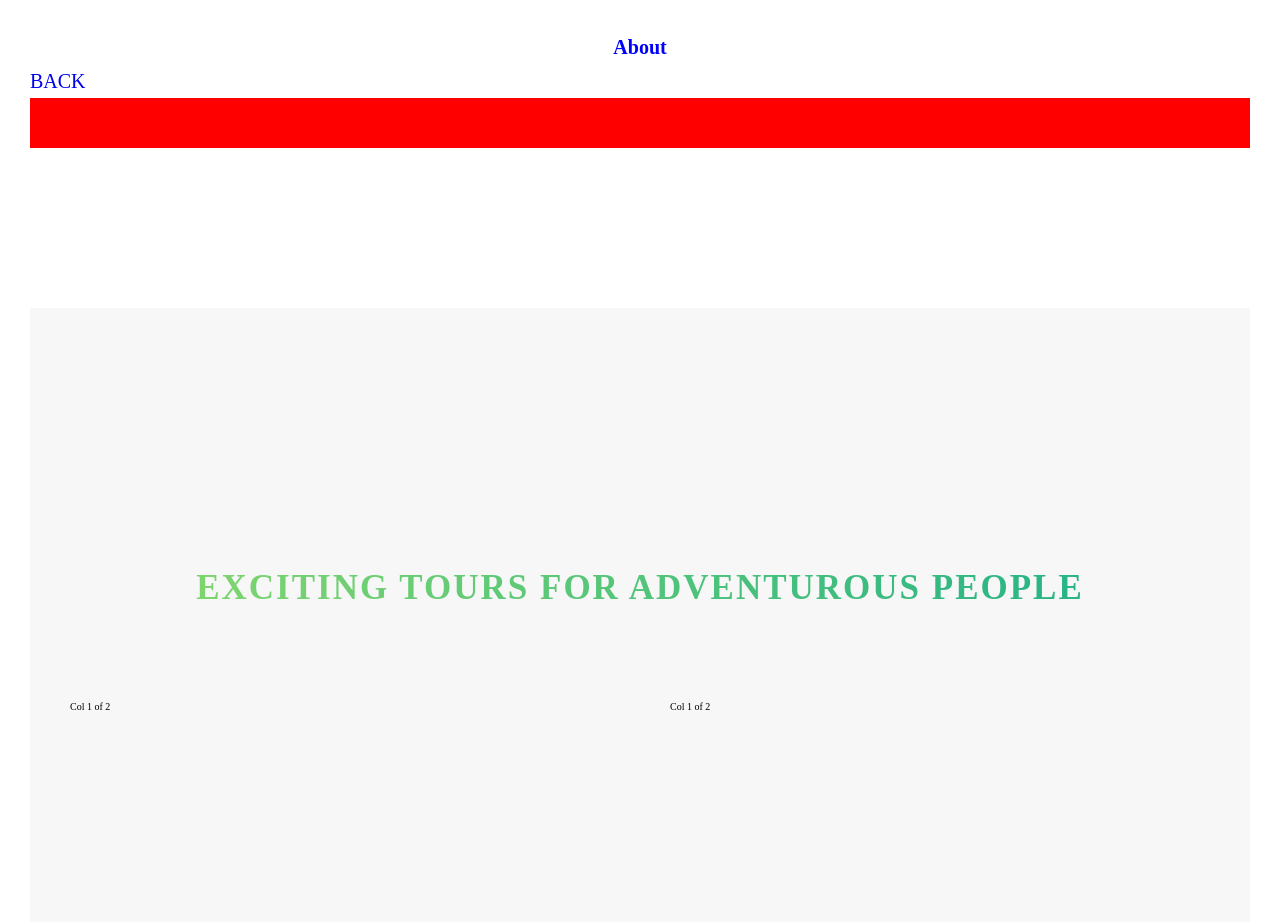
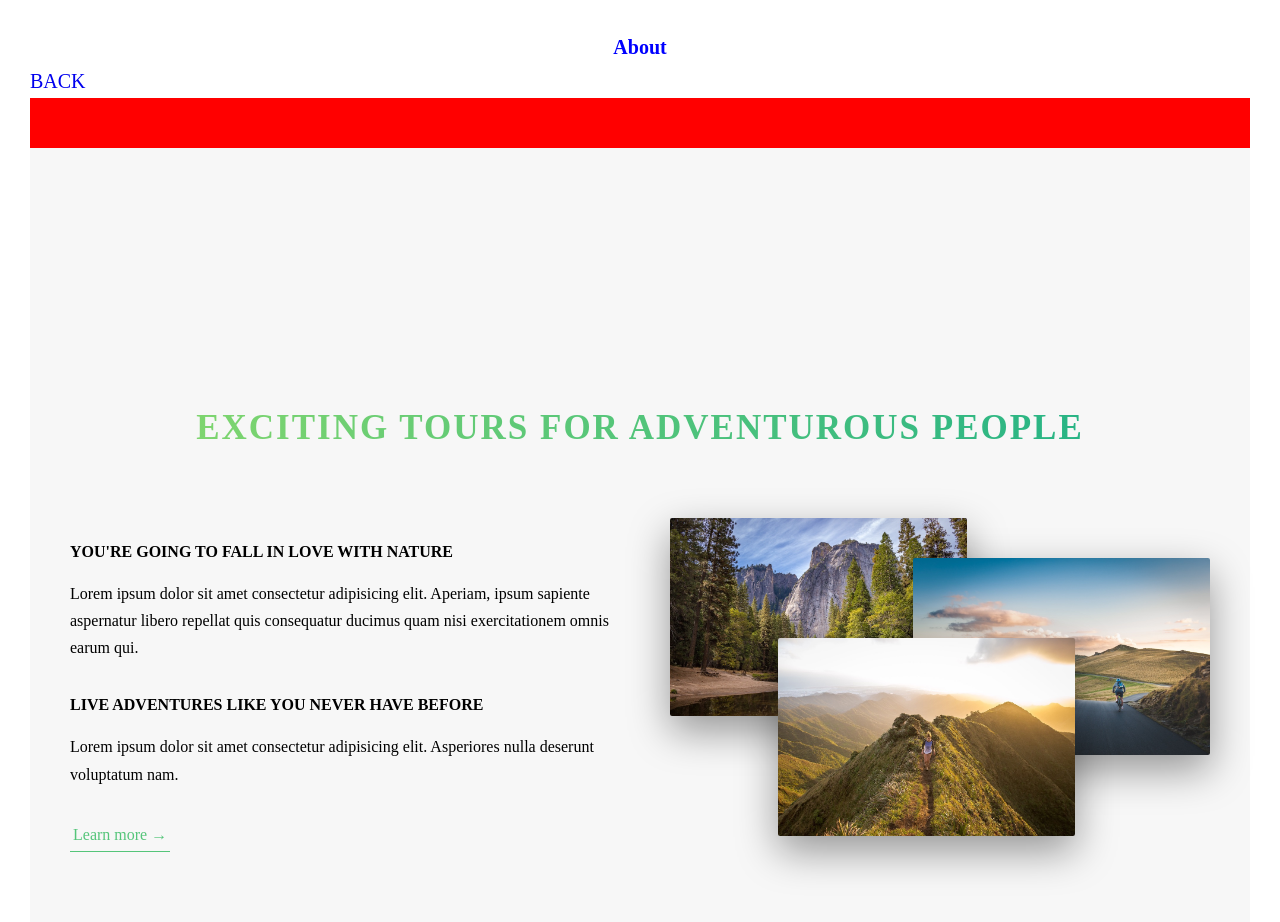
Before and after one commit to CRGavrila/simple-html-sass, a website: page src/pages/about.html in a window 1280 px wide. Drawn offline with Linux system fonts and the light colour scheme.

Commit message:
finished about-section

```diff
--- a/src/pages/about.html
+++ b/src/pages/about.html
@@ -17,19 +17,34 @@
     <a class="Page-Link" href="../index.html">BACK</a>
     <div class="Top-Limit"></div>
 
-    <section class="about-section">
-        <!-- utility class -->
-        <div class="u-center-text u-margin-bottom-8">
+    <section class="section-about">
+        <div class="u-center-text u-margin-bottom-big">
             <h2 class="heading-secondary">
                 Exciting tours for adventurous people
             </h2>
         </div>
+
         <div class="row">
             <div class="col-1-of-2">
-                Col 1 of 2
+                <h3 class="heading-tertiary u-margin-bottom-small">You're going to fall in love with nature</h3>
+                <p class="paragraph">
+                    Lorem ipsum dolor sit amet consectetur adipisicing elit. Aperiam, ipsum sapiente aspernatur libero repellat quis consequatur
+                    ducimus quam nisi exercitationem omnis earum qui.
+                </p>
+
+                <h3 class="heading-tertiary u-margin-bottom-small">Live adventures like you never have before</h3>
+                <p class="paragraph">
+                    Lorem ipsum dolor sit amet consectetur adipisicing elit. Asperiores nulla deserunt voluptatum nam.
+                </p>
+
+                <a href="#" class="btn-text">Learn more &rarr;</a>
             </div>
             <div class="col-1-of-2">
-                Col 1 of 2
+                <div class="composition">
+                    <img src="../img/nat-1-large.jpg" alt="Photo 1" class="composition__photo composition__photo--p1">
+                    <img src="../img/nat-2-large.jpg" alt="Photo 2" class="composition__photo composition__photo--p2">
+                    <img src="../img/nat-3-large.jpg" alt="Photo 3" class="composition__photo composition__photo--p3">
+                </div>
             </div>
         </div>
     </section>
--- a/src/scss/abstracts/_variables.scss
+++ b/src/scss/abstracts/_variables.scss
@@ -2,3 +2,8 @@
 $grid-width: 114rem;
 $gutter-vertical: 8rem;
 $gutter-horizontal: 6rem;
+
+// typography
+$default-font-family: "Lato", sans-serif;
+$default-font-size: 1.6rem;
+$defualt-font-weight: 400;
--- a/src/scss/base/_typography.scss
+++ b/src/scss/base/_typography.scss
@@ -1,4 +1,58 @@
 
-$default-font-family: "Lato", sans-serif;
-$default-font-size: 1.6rem;
-$defualt-font-weight: 400;
+.heading-primary {
+    color: $color-white;
+    text-transform: uppercase;
+
+    backface-visibility: hidden;
+    margin-bottom: 6rem;
+
+    &--main {
+        display: block;
+        font-size: 6rem;
+        font-weight: 400;
+        letter-spacing: 3.5rem;
+
+        animation-name: moveInLeft;
+        animation-duration: 1s;
+        animation-timing-function: ease-out;
+    }
+
+    &--sub {
+        display: block;
+        font-size: 2rem;
+        font-weight: 700;
+        letter-spacing: 1.75rem;
+        animation: moveInRight 1s ease-out;
+    }
+}
+
+.heading-secondary {
+    font-size: 3.5rem;
+    text-transform: uppercase;
+    font-weight: 700;
+    display: inline-block;
+    background-image: linear-gradient(to right, $color-primary-light, $color-primary-dark);
+    -webkit-background-clip: text;
+    color: transparent;
+    letter-spacing: .2rem;
+    transition: all .2s;
+
+    &:hover {
+        transform: skewY(2deg) skewX(15deg) scale(1.1);
+        text-shadow: .5rem 1rem 2rem rgba($color-black, .2);
+    }
+}
+
+.heading-tertiary {
+    font-size: $default-font-size;
+    font-weight: 700;
+    text-transform: uppercase;
+}
+
+.paragraph {
+    font-size: $default-font-size;
+
+    &:not(:last-child) {
+        margin-bottom: 3rem;
+    }
+}
--- a/src/scss/base/_utilities.scss
+++ b/src/scss/base/_utilities.scss
@@ -2,6 +2,9 @@
     text-align: center;
 }
 
-.u-margin-bottom-8 {
-    margin-bottom: 8rem;
-}
+.u-margin-bottom-small { margin-bottom: 1.5rem }
+.u-margin-bottom-medium { margin-bottom: 4rem }
+.u-margin-bottom-big { margin-bottom: 8rem }
+
+.u-margin-top-big { margin-top: 8rem }
+.u-margin-top-huge { margin-top: 10rem }
--- /dev/null
+++ b/src/scss/components/_composition.scss
@@ -0,0 +1,41 @@
+.composition {
+    position: relative;
+
+    &__photo {
+        width: 55%;
+        box-shadow: 0 1.5rem 4rem rgba($color-black, .4);
+        border-radius: 2px;
+        position: absolute;
+        z-index: 10;
+        transition: all .2s;
+        outline-offset: 2rem;
+
+        &--p1 {
+            left: 0;
+            top: -2rem;
+        }
+
+        &--p2 {
+            right: 0;
+            top: 2rem;
+        }
+
+        &--p3 {
+            left: 20%;
+            top: 10rem;
+        }
+
+        &:hover {
+            outline: 1.5rem solid $color-primary;
+            transform: scale(1.05) translateY(-.5rem);
+            box-shadow: 0 2.5rem 4rem rgba($color-black, .5);
+            z-index: 20;
+        }
+
+    }
+
+    &:hover &__photo:not(:hover) {
+        transform: scale(.95);
+    }
+    //composition:hover composition__photo:not(:hover) {
+}
--- a/src/scss/main.scss
+++ b/src/scss/main.scss
@@ -1,16 +1,20 @@
+@import './base/colors';
+@import './abstracts/variables';
 @import './base/typography';
 @import './base/base';
-@import './abstracts/variables';
 @import './base/animations';
-@import './base/colors';
 @import './abstracts/mixin';
 @import './layout/grid';
 @import './base/utilities';
+
 @import './components/button';
+@import './components/composition';
 
 // Pages
 @import './pages/header';
 @import './pages/about';
+
+@import './pages/combined';
 
 .Theme-Header {
     color: $main-header-color;
--- a/src/scss/pages/_about.scss
+++ b/src/scss/pages/_about.scss
@@ -1,6 +1,6 @@
-.about-section {
+.section-about {
     padding: 25rem 0;
-    margin-top: 20vh;
+    // margin-top: -20vh;
 
     background: $color-grey-light-1;
 }
--- /dev/null
+++ b/src/scss/pages/_combined.scss
@@ -0,0 +1,3 @@
+.combined-pg-section-about {
+    margin-top: -15vh;
+}
--- a/src/scss/pages/_header.scss
+++ b/src/scss/pages/_header.scss
@@ -29,47 +29,3 @@
         text-align: center;
     }
 }
-
-.heading-primary {
-    color: $color-white;
-    text-transform: uppercase;
-
-    backface-visibility: hidden;
-    margin-bottom: 6rem;
-
-    &--main {
-        display: block;
-        font-size: 6rem;
-        font-weight: 400;
-        letter-spacing: 3.5rem;
-
-        animation-name: moveInLeft;
-        animation-duration: 1s;
-        animation-timing-function: ease-out;
-    }
-
-    &--sub {
-        display: block;
-        font-size: 2rem;
-        font-weight: 700;
-        letter-spacing: 1.75rem;
-        animation: moveInRight 1s ease-out;
-    }
-}
-
-.heading-secondary {
-    font-size: 3.5rem;
-    text-transform: uppercase;
-    font-weight: 700;
-    display: inline-block;
-    background-image: linear-gradient(to right, $color-primary-light, $color-primary-dark);
-    -webkit-background-clip: text;
-    color: transparent;
-    letter-spacing: .2rem;
-    transition: all .2s;
-
-    &:hover {
-        transform: skewY(2deg) skewX(15deg) scale(1.1);
-        text-shadow: .5rem 1rem 2rem rgba($color-black, .2);
-    }
-}
```
Also changed, not shown: src/index.html (+1 -1 lines), src/pages/combine.html (deleted, +0 -35 lines), src/pages/combined.html (added, +68 -0 lines), src/css/style.css.
